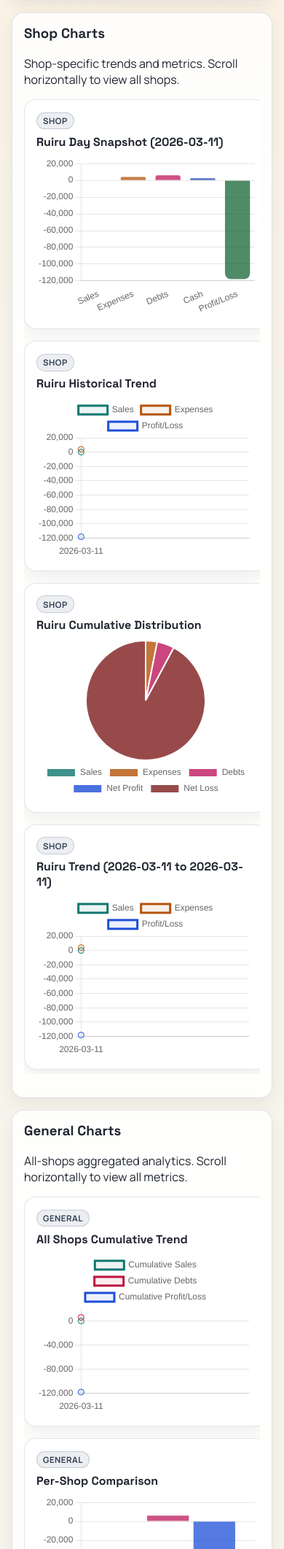
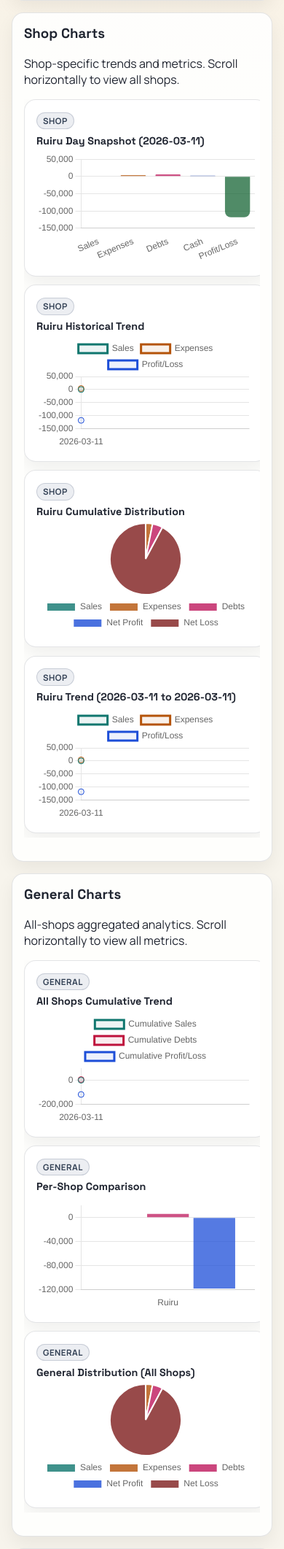
Before and after one commit to wakoTheDev/serensa, a Django app: page /reports/ in a window 390 px wide. Shown: the part 1260-3383 px from the top of the page at 73% size. Run offline with Django 5.2, Linux system fonts and the light colour scheme; the visitor is signed in with stand-in values (Sample User, id 1); data comes from the database, SQL or seed files in the repository.

Commit message:
fixing the sizing of the chart

```diff
--- a/static/css/style.css
+++ b/static/css/style.css
@@ -268,12 +268,12 @@ th, td {
 
 .chart-wrap {
   position: relative;
-  height: clamp(220px, 40vw, 360px);
+  height: clamp(154px, 28vw, 252px);
   width: 100%;
 }
 
 .trend-wrap {
-  height: clamp(240px, 42vw, 380px);
+  height: clamp(168px, 29.4vw, 266px);
 }
 
 .report-chart-grid {
@@ -338,21 +338,21 @@ th, td {
 
 .report-chart-board {
   display: grid;
-  grid-template-rows: repeat(2, minmax(240px, auto));
+  grid-template-rows: repeat(2, minmax(168px, auto));
   grid-auto-flow: column;
-  grid-auto-columns: minmax(320px, 1fr);
-  gap: 1rem;
-  min-width: max(100%, 1040px);
+  grid-auto-columns: minmax(224px, 1fr);
+  gap: 0.7rem;
+  min-width: max(100%, 728px);
 }
 
 .compact-chart-panel {
   margin-bottom: 0;
-  min-height: 260px;
+  min-height: 182px;
 }
 
 .compact-chart-panel h3 {
-  margin-bottom: 0.6rem;
-  font-size: 1rem;
+  margin-bottom: 0.4rem;
+  font-size: 0.9rem;
 }
 
 .chart-category-tag {
@@ -401,8 +401,8 @@ th, td {
   }
 
   .report-chart-board {
-    grid-auto-columns: minmax(300px, 1fr);
-    min-width: 960px;
+    grid-auto-columns: minmax(210px, 1fr);
+    min-width: 672px;
   }
 
   .report-filter-grid {
@@ -431,7 +431,7 @@ th, td {
 
   .chart-wrap,
   .trend-wrap {
-    height: 220px;
+    height: 154px;
   }
 
   .report-filter-grid,
```
